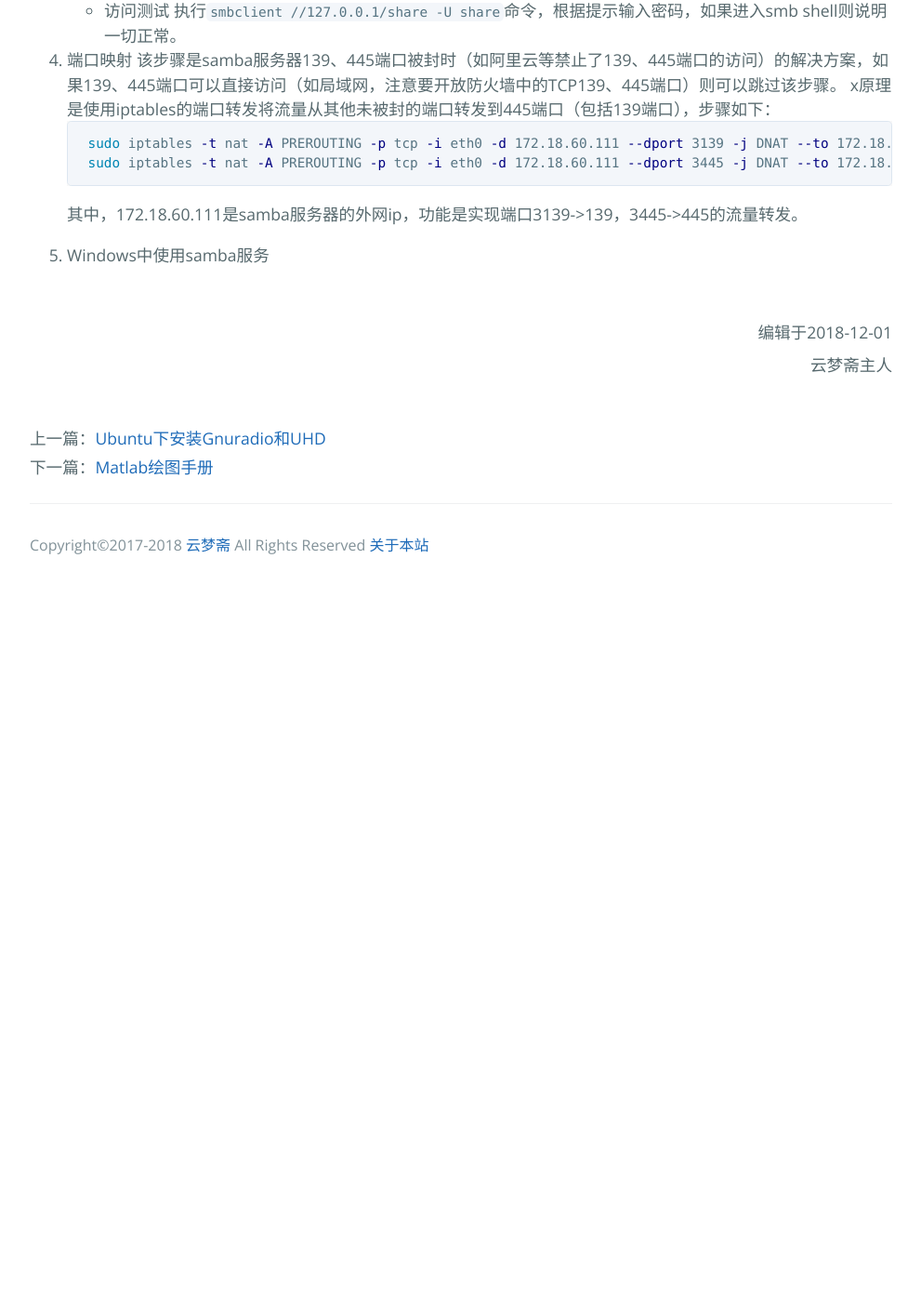
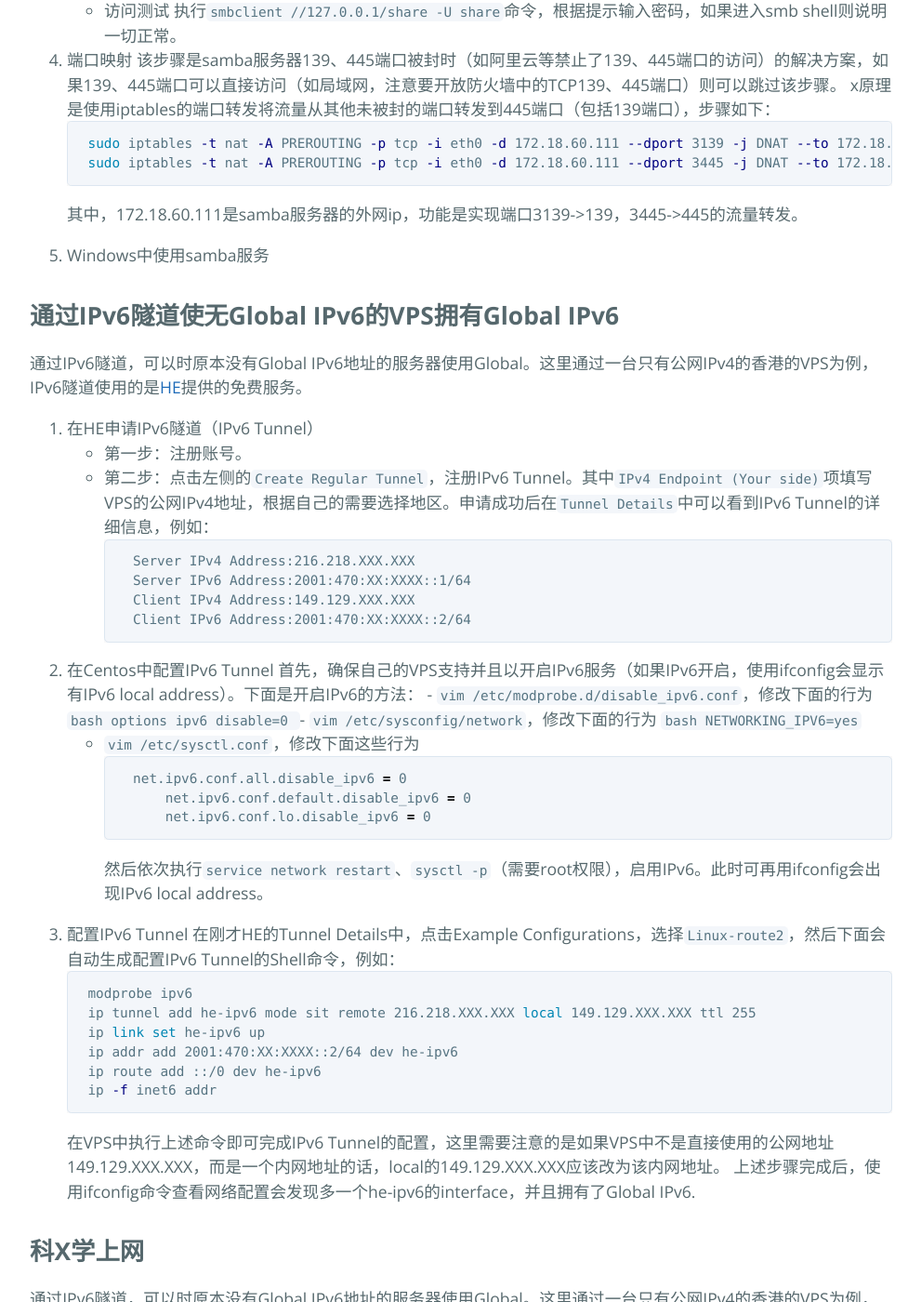
Before and after one commit to zxc17/www.iotfan.net, a Jekyll site: the page built from _posts/2018-12-01-服务器环境配置.markdown, in a window 1280 px wide and 1400 px high, scrolled down 9534 px. Shown: the whole window at 93% size, without its empty margins (144-1135 px from the left). Built offline with Jekyll 4.4.1, drawn with Linux system fonts in a browser that asks for light colours; comment, search, counter and statistics services are not loaded; before the commit the page ends 10164 px from its top, so only the background shows below that; some of the changed text lies outside the part shown.

Commit message:
添加IPv6 Tunnel

````diff
--- a/_posts/2018-12-01-服务器环境配置.markdown
+++ b/_posts/2018-12-01-服务器环境配置.markdown
@@ -410,5 +410,51 @@ Jekyll是一个静态博客渲染器，支持用Markdown编写我们的静态网
 	其中，172.18.60.111是samba服务器的外网ip，功能是实现端口3139->139，3445->445的流量转发。
 5. Windows中使用samba服务
 
+## 通过IPv6隧道使无Global IPv6的VPS拥有Global IPv6
+通过IPv6隧道，可以时原本没有Global IPv6地址的服务器使用Global。这里通过一台只有公网IPv4的香港的VPS为例，IPv6隧道使用的是[HE](https://www.tunnelbroker.net)提供的免费服务。
+
+1. 在HE申请IPv6隧道（IPv6 Tunnel）
+	- 第一步：注册账号。
+	- 第二步：点击左侧的`Create Regular Tunnel`，注册IPv6 Tunnel。其中`IPv4 Endpoint (Your side)`项填写VPS的公网IPv4地址，根据自己的需要选择地区。申请成功后在`Tunnel Details`中可以看到IPv6 Tunnel的详细信息，例如：
+		```bash
+		Server IPv4 Address:216.218.XXX.XXX
+		Server IPv6 Address:2001:470:XX:XXXX::1/64
+		Client IPv4 Address:149.129.XXX.XXX
+		Client IPv6 Address:2001:470:XX:XXXX::2/64
+		```
+2. 在Centos中配置IPv6 Tunnel
+首先，确保自己的VPS支持并且以开启IPv6服务（如果IPv6开启，使用ifconfig会显示有IPv6 local address）。下面是开启IPv6的方法：
+        - `vim /etc/modprobe.d/disable_ipv6.conf`，修改下面的行为
+	    ```bash
+	    options ipv6 disable=0
+	    ```
+        - `vim /etc/sysconfig/network`，修改下面的行为
+	    ```bash
+	    NETWORKING_IPV6=yes
+	    ```
+	- `vim /etc/sysctl.conf`，修改下面这些行为
+	    ```bash
+	    net.ipv6.conf.all.disable_ipv6 = 0
+            net.ipv6.conf.default.disable_ipv6 = 0
+            net.ipv6.conf.lo.disable_ipv6 = 0
+	    ```
+然后依次执行`service network restart`、`sysctl -p`（需要root权限），启用IPv6。此时可再用ifconfig会出现IPv6 local address。
+2. 配置IPv6 Tunnel
+在刚才HE的Tunnel Details中，点击Example Configurations，选择`Linux-route2`，然后下面会自动生成配置IPv6 Tunnel的Shell命令，例如：
+	```bash
+	modprobe ipv6
+	ip tunnel add he-ipv6 mode sit remote 216.218.XXX.XXX local 149.129.XXX.XXX ttl 255
+	ip link set he-ipv6 up
+	ip addr add 2001:470:XX:XXXX::2/64 dev he-ipv6
+	ip route add ::/0 dev he-ipv6
+	ip -f inet6 addr
+	```
+在VPS中执行上述命令即可完成IPv6 Tunnel的配置，这里需要注意的是如果VPS中不是直接使用的公网地址149.129.XXX.XXX，而是一个内网地址的话，local的149.129.XXX.XXX应该改为该内网地址。
+上述步骤完成后，使用ifconfig命令查看网络配置会发现多一个he-ipv6的interface，并且拥有了Global IPv6.
+
+## 科X学上网
+通过IPv6隧道，可以时原本没有Global IPv6地址的服务器使用Global。这里通过一台只有公网IPv4的香港的VPS为例，IPv6隧道使用的是[HE](https://www.tunnelbroker.net)提供的免费服务。
+
+1. 在HE申请IPv6隧道（IPv6 Tunnel）
 
 <!--\{\{ page.date - 28800 | date: "%Y-%m-%d %H:%M" }}-->
````
